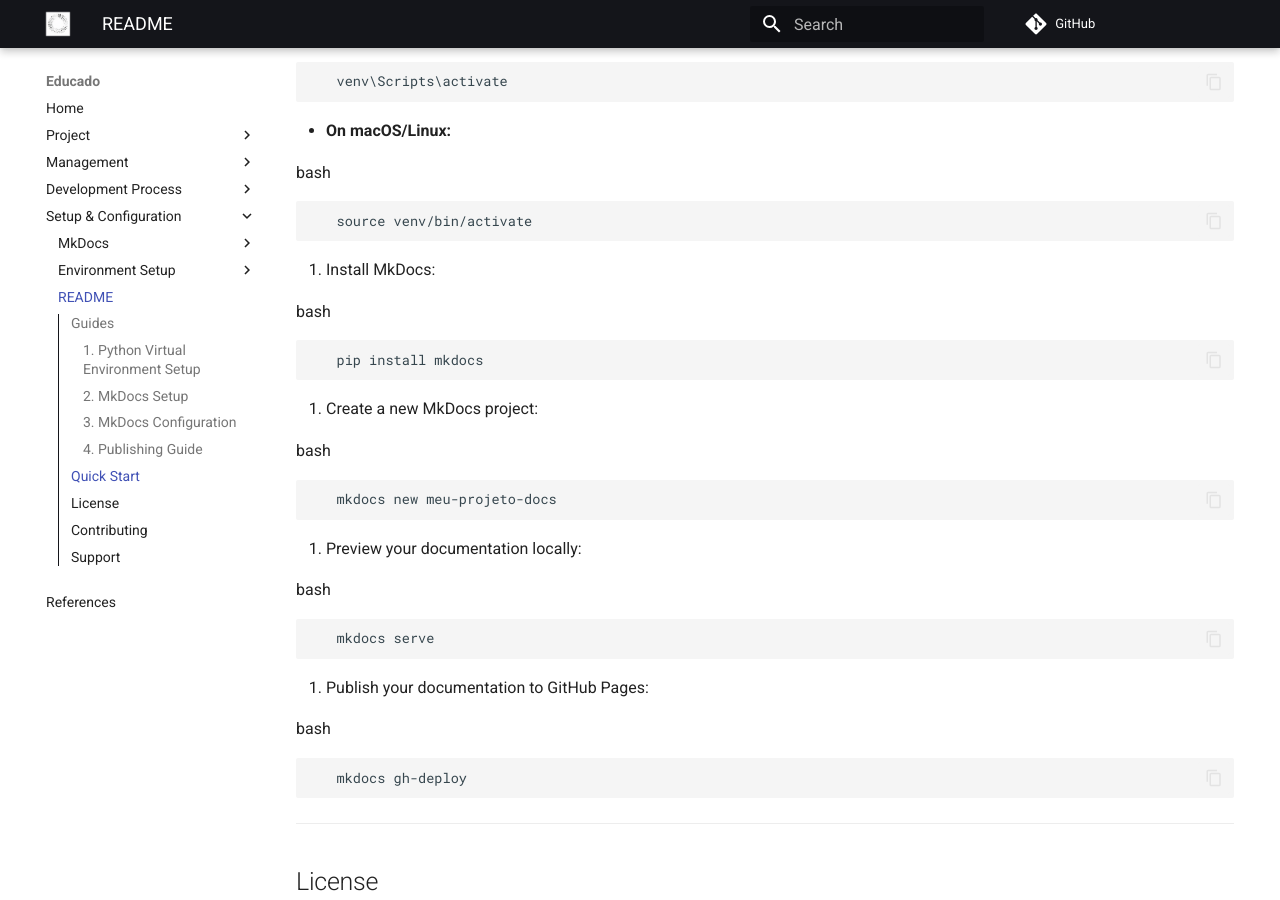
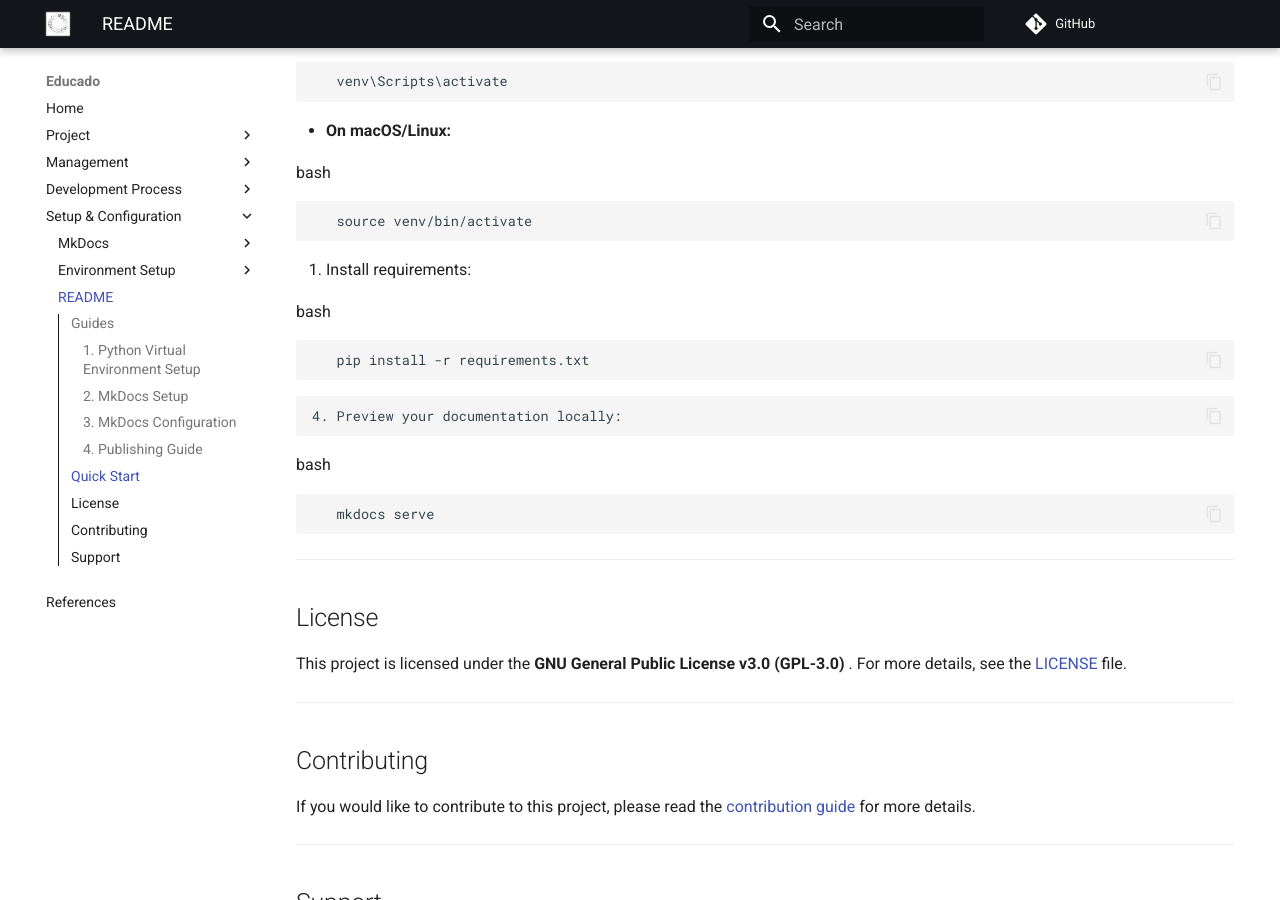
Before and after one commit to ErasmusEgalitarian/educado-docs, an MkDocs documentation site: the page built from docs/setup/readme.md, in a window 1280 px wide and 900 px high, scrolled down 1244 px. Built offline with MkDocs 1.6.1 and Material for MkDocs 9.7.7, drawn with Linux system fonts in a browser that asks for light colours; comment, search, counter and statistics services are not loaded.

Commit message:
update quickstart content

````diff
--- a/docs/setup/readme.md
+++ b/docs/setup/readme.md
@@ -51,7 +51,6 @@
 
 bash
 
-
 ```
    venv\Scripts\activate
 ```
@@ -60,45 +59,24 @@
 
 bash
 
-
 ```
    source venv/bin/activate
 ```
 
-3. Install MkDocs:
+3. Install requirements:
 
 bash
 
-
 ```
-   pip install mkdocs
+   pip install -r requirements.txt
 ```
 
-4. Create a new MkDocs project:
+    4. Preview your documentation locally:
 
 bash
 
-
-```
-   mkdocs new meu-projeto-docs
-```
-
-5. Preview your documentation locally:
-
-bash
-
-
 ```
    mkdocs serve
-```
-
-6. Publish your documentation to GitHub Pages:
-
-bash
-
-
-```
-   mkdocs gh-deploy
 ```
 
 ---
````
